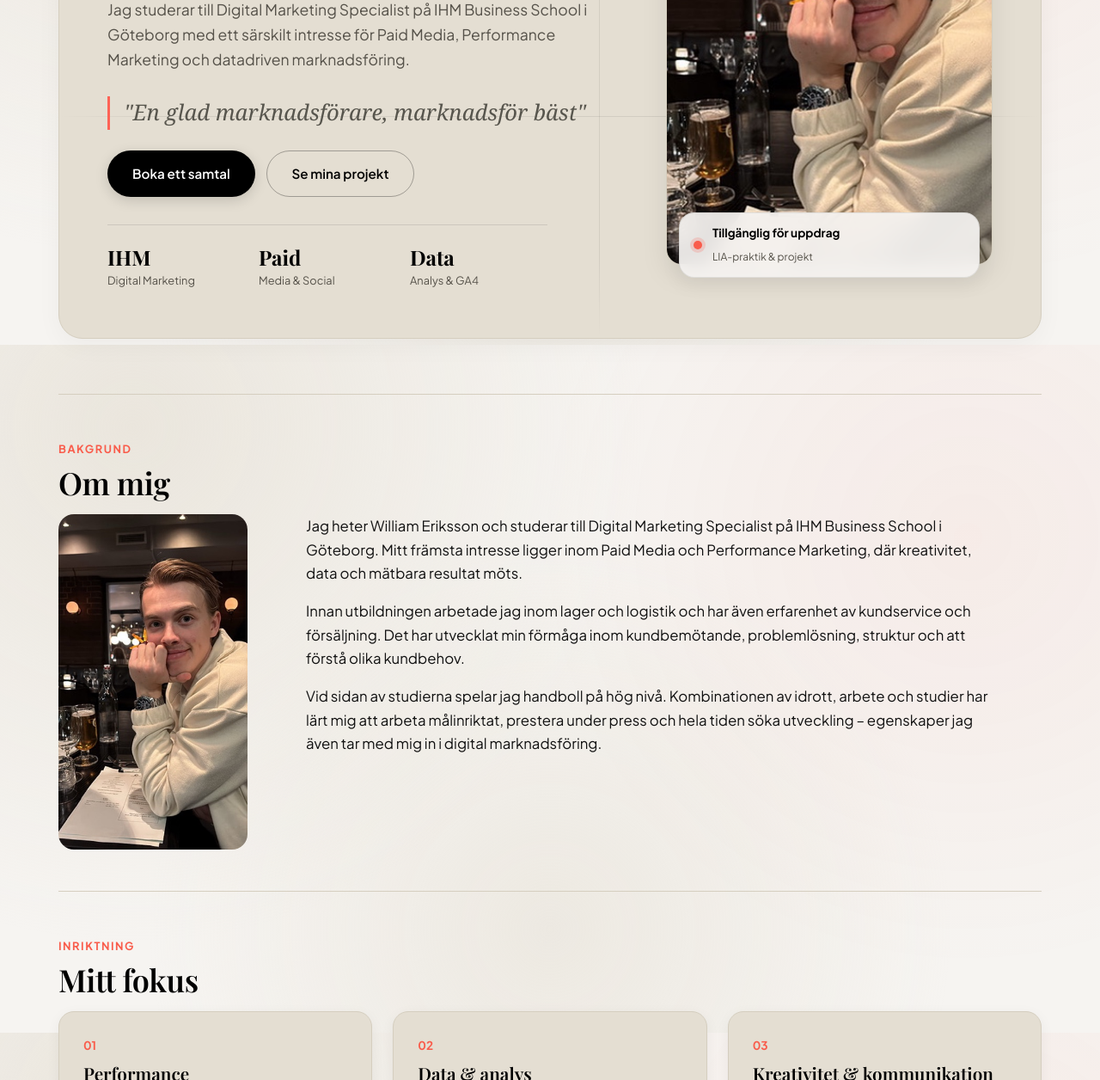
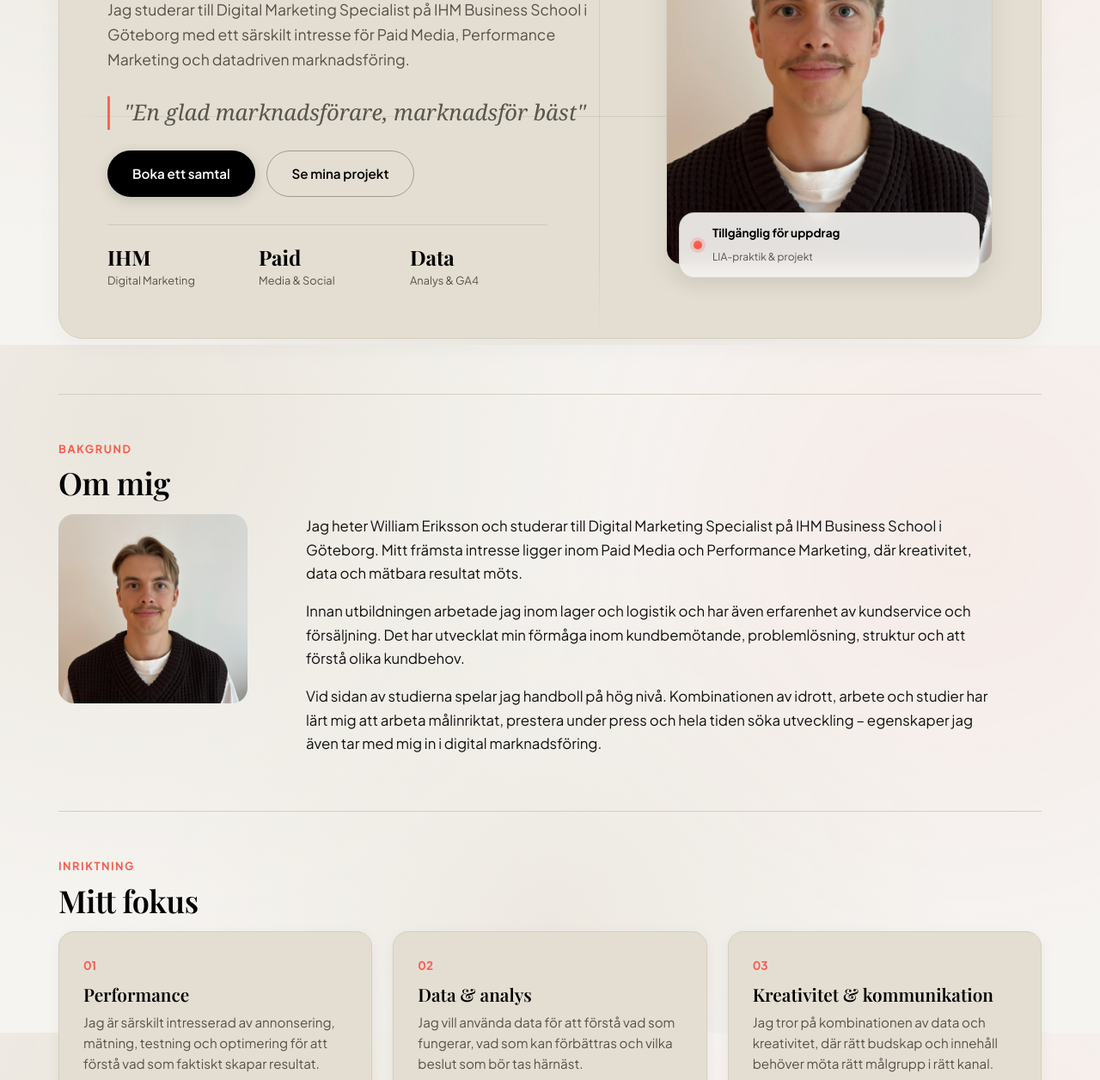
Before and after one commit to wogambo2323/Personlig-sida-William, a plain HTML site: page ihm-william-eriksson-kopia/index.html in a window 1280 px wide. Shown: the part 399-1655 px from the top of the page at 86% size. Drawn offline with nearby package versions, Linux system fonts and the light colour scheme; a web font is replaced by a local one.

Commit message:
Uppdatera profilbild och bildreferenser i index.html

```diff
--- a/ihm-william-eriksson-kopia/index.html
+++ b/ihm-william-eriksson-kopia/index.html
@@ -75,8 +75,8 @@
                     </div>
 
                     <div class="hero-bild-wrap">
-                        <img src="img/30676D9E-B7AC-48F6-8E20-E99B447B099B_4_5005_c.jpeg"
-                            alt="William Eriksson tittar in i kameran" class="hero-bild" width="400" height="400">
+                        <img src="img/william-eriksson.jpg" alt="William Eriksson" class="hero-bild" width="400"
+                            height="400">
                         <div class="status-badge">
                             <span class="status-prick"></span>
                             <div class="status-text">
@@ -94,8 +94,7 @@
             <span class="kicker">Bakgrund</span>
             <h2>Om mig</h2>
             <div class="om-layout">
-                <img src="img/30676D9E-B7AC-48F6-8E20-E99B447B099B_4_5005_c.jpeg"
-                    alt="William Eriksson tittar in i kameran" width="220" height="220">
+                <img src="img/william-eriksson.jpg" alt="William Eriksson" width="220" height="220">
                 <div>
                     <p>Jag heter William Eriksson och studerar till Digital Marketing Specialist på IHM Business School
                         i
```
Also changed, not shown: ihm-william-eriksson-kopia/img/william-eriksson.jpg (added).
